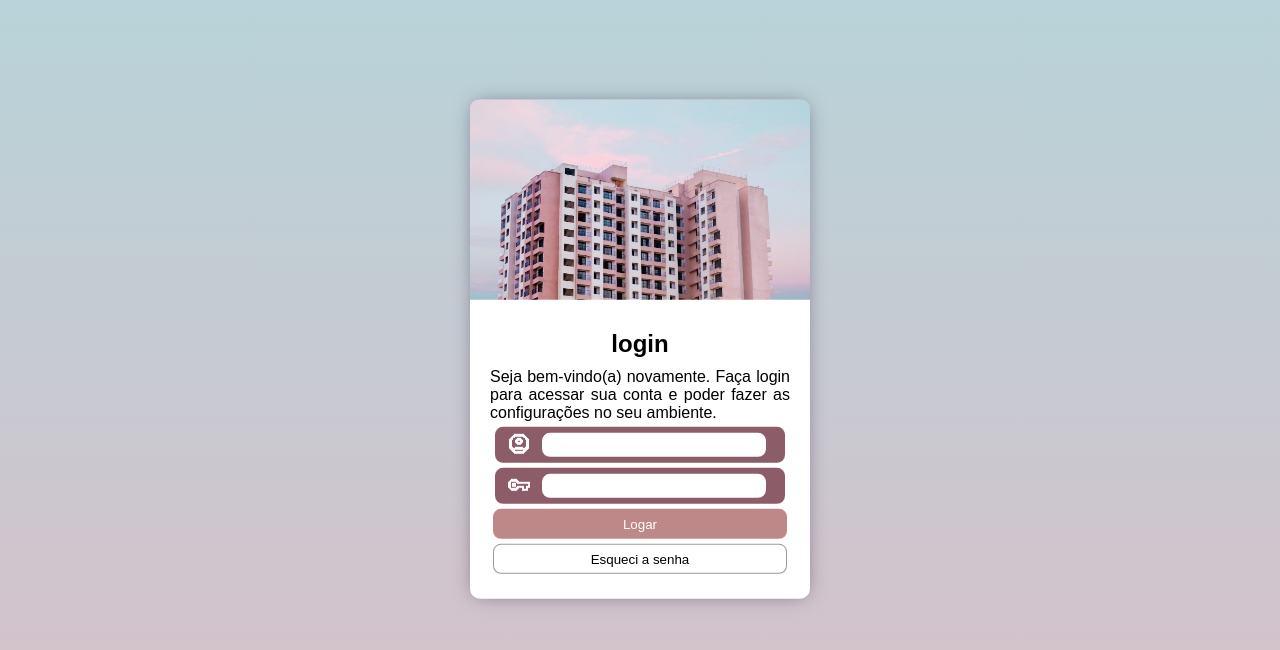
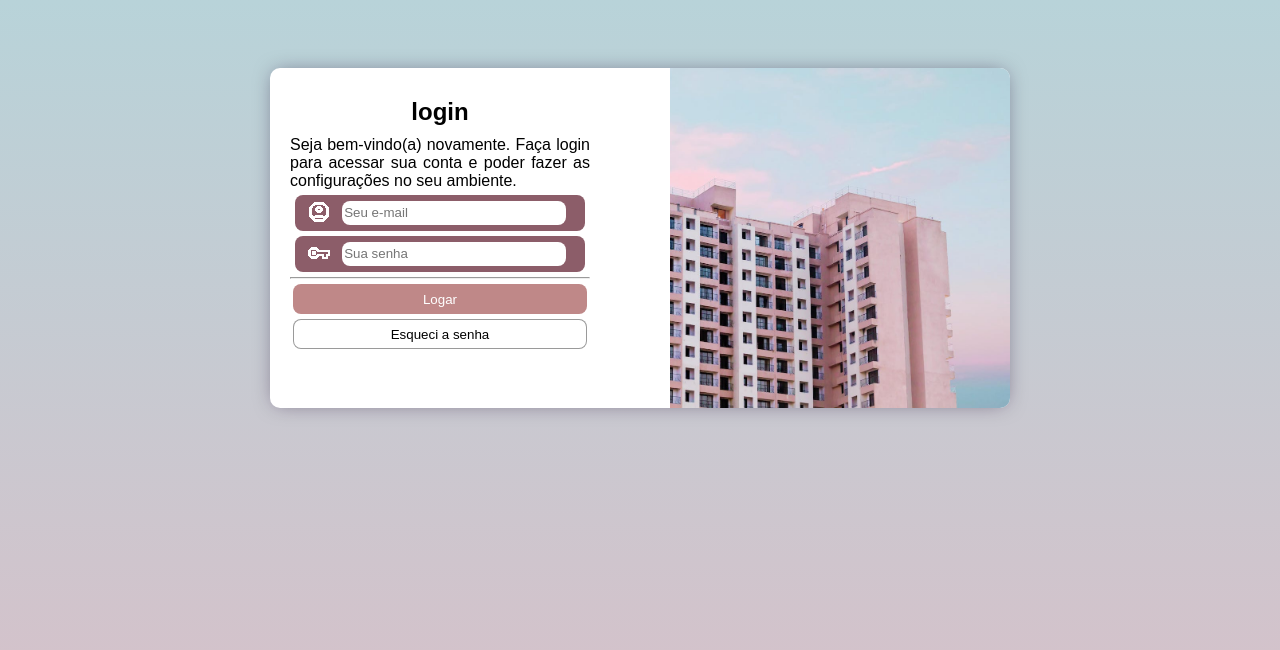
Before and after one commit to Matheus-Barbiot/Projeto-login, a plain HTML site: page index.html in a window 1280 px wide. Drawn offline with Linux system fonts and the light colour scheme.

Commit message:
finalizando projeto

```diff
--- a/index.html
+++ b/index.html
@@ -4,7 +4,8 @@
     <meta charset="UTF-8">
     <meta http-equiv="X-UA-Compatible" content="IE=edge">
     <meta name="viewport" content="width=device-width, initial-scale=1.0">
-    <link rel="stylesheet" href="styles/style.css" media="all">
+    <link rel="stylesheet" href="styles/style.css">
+    <link rel="stylesheet" href="styles/grandes.css" media="screen and (min-width: 769px)">
     <title>Projeto Login</title>
 </head>
 <body>
@@ -13,23 +14,26 @@
             <div>
                 <div id="back">
                 </div>
+                <div>
                     <h1>login</h1>
                     <p>Seja bem-vindo(a) novamente. Faça login para acessar sua conta e poder fazer as configurações no seu ambiente.</p>
-                <form action="login.py" method="post">
+                    <form action="login.py" method="post" autocomplete="on">
                         <div class="form">
                             <label for="Iemail"><img src="images/email-icon.png" alt="icon"></label>
-                        <input type="email" name="Email" id="Iemail">
+                            <input type="email" name="Email" id="Iemail" placeholder="Seu e-mail">
                         </div>
                         <div class="form">
                             <label for="Isenha"><img src="images/senha-icon.png" alt="senha"></label>
-                        <input type="password" name="Senha" id="Isenha">
+                            <input type="password" name="Senha" id="Isenha" minlength="8" placeholder="Sua senha">
                         </div>
+                        <hr>
                         <div id="button">
                             <input type="submit" value="Logar" id="logar">
                             <input type="button" value="Esqueci a senha" id="esqueci">
                         </div>
                     </form>
                 </div>
+            </div>
         </section>
     </main>
 </body>
--- a/styles/grandes.css
+++ b/styles/grandes.css
@@ -0,0 +1,17 @@
+section > div {
+    min-width: 700px;
+    height: 300px;
+}
+
+section > div > div#back {
+    background-position: right;
+    position: absolute;
+    height: 100%;
+    top: 0;
+    right: 0;
+    border-radius: 0 10px 10px 0;
+}
+
+section > div > div {
+    width: 300px;
+}
--- a/styles/style.css
+++ b/styles/style.css
@@ -40,7 +40,6 @@ section > div {
     transform: translateY(20%);
     margin: auto;
     max-width: 300px;
-    min-height: 430px;
     box-shadow: 0px 0px 20px -5px rgba(30, 10, 47, 0.521);
 }
 
```
Also changed, not shown: styles/pequenas.css (deleted). Lines whose indentation alone changed are shown as unchanged.
